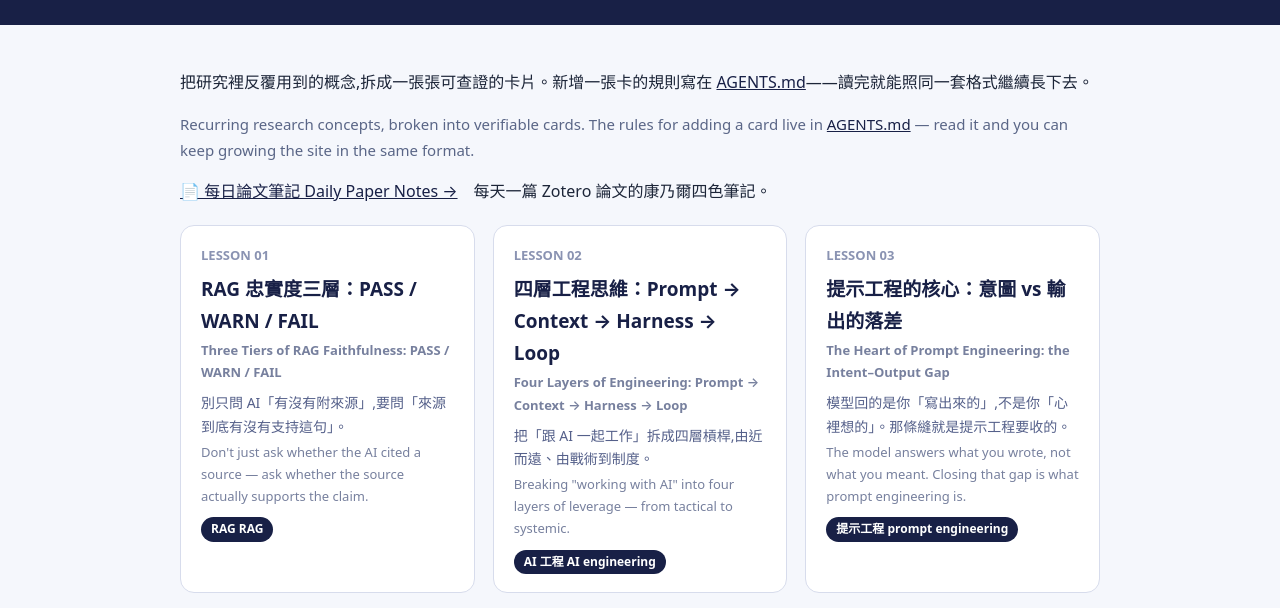
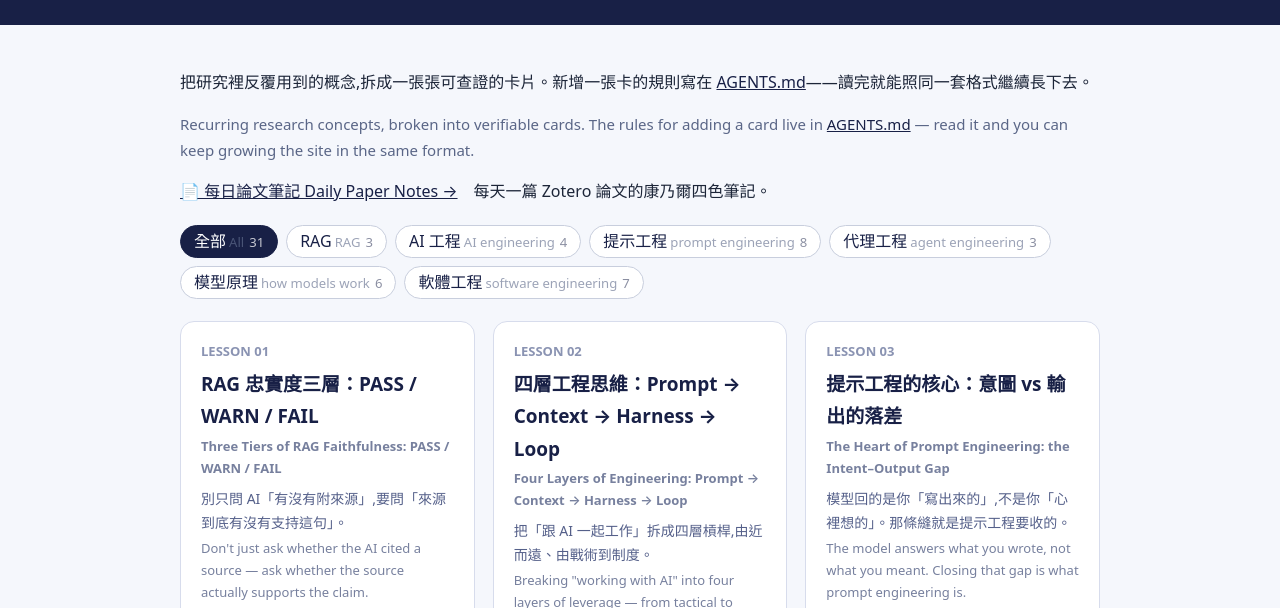
Before and after one commit to mcwemw/acrobuster-lessons, a plain HTML site: page index.html in a window 1280 px wide. Shown: the part 112-720 px from the top of the page. Drawn offline with Linux system fonts and the light colour scheme; some packages are replaced by stand-ins of ours; a script that the page names is missing.

Commit message:
feat(index): clickable tag filter — filter bar with per-tag counts + clickable card chips
Co-Authored-By: Claude Opus 4.8 <noreply@anthropic.com>

```diff
--- a/index.html
+++ b/index.html
@@ -5,6 +5,17 @@
 <meta name="viewport" content="width=device-width, initial-scale=1">
 <title>ACROBUSTER 研究講義站 · Research Lessons</title>
 <link rel="stylesheet" href="assets/style.css">
+<style>
+  .filterbar{display:flex;flex-wrap:wrap;gap:8px;margin:4px 0 22px}
+  .filterbar button{font:inherit;cursor:pointer;border:1px solid #c8cedd;background:#fff;
+    color:#182046;border-radius:999px;padding:5px 13px;line-height:1.3;transition:.15s}
+  .filterbar button .en{opacity:.6;font-size:.82em;margin-left:3px}
+  .filterbar button .n{opacity:.5;font-size:.82em;margin-left:5px}
+  .filterbar button:hover{border-color:#182046}
+  .filterbar button.active{background:#182046;color:#fff;border-color:#182046}
+  .filterbar button.active .en,.filterbar button.active .n{opacity:.75}
+  .lesson-card .chip{cursor:pointer}
+</style>
 </head>
 <body>
 <header class="site">
@@ -19,6 +30,7 @@
   <p class="en">Recurring research concepts, broken into verifiable cards. The rules for adding a card live in
      <a href="AGENTS.md">AGENTS.md</a> — read it and you can keep growing the site in the same format.</p>
   <p style="margin:4px 0 20px"><a href="notes.html">📄 每日論文筆記 Daily Paper Notes →</a>　每天一篇 Zotero 論文的康乃爾四色筆記。</p>
+  <div class="filterbar" id="filterbar"></div>
   <div class="grid" id="grid"></div>
 </main>
 <footer class="site">
@@ -44,21 +56,64 @@
     "模型原理": "how models work",
     "軟體工程": "software engineering"
   };
+  var activeTag = "all";  // 目前選的標籤;"all"=全部
+
+  function applyFilter(tag) {
+    activeTag = tag;
+    document.querySelectorAll("#grid .lesson-card").forEach(function (card) {
+      card.style.display = (tag === "all" || card.dataset.tag === tag) ? "" : "none";
+    });
+    document.querySelectorAll("#filterbar button").forEach(function (b) {
+      b.classList.toggle("active", b.dataset.tag === tag);
+    });
+  }
+
+  function renderFilterBar() {
+    var bar = document.getElementById("filterbar");
+    // 依首次出現順序收集標籤 + 計數
+    var order = [], count = {};
+    LESSONS.forEach(function (l) {
+      if (!(l.tag in count)) { order.push(l.tag); count[l.tag] = 0; }
+      count[l.tag]++;
+    });
+    function mkBtn(tag, zh, en, n) {
+      var b = document.createElement("button");
+      b.dataset.tag = tag;
+      b.innerHTML = zh + (en ? '<span class="en">' + en + '</span>' : '') +
+                    '<span class="n">' + n + '</span>';
+      b.onclick = function () { applyFilter(tag); };
+      bar.appendChild(b);
+    }
+    mkBtn("all", "全部", "All", LESSONS.length);
+    order.forEach(function (tag) {
+      mkBtn(tag, tag, TAG_EN[tag] || "", count[tag]);
+    });
+  }
+
   function renderLessons() {
   var grid = document.getElementById("grid");
   LESSONS.forEach(function (l) {
     var a = document.createElement("a");
     a.className = "lesson-card";
     a.href = "lessons/" + l.id + "-" + l.slug + ".html";
+    a.dataset.tag = l.tag;
     var tagEn = TAG_EN[l.tag] ? ' ' + TAG_EN[l.tag] : '';
     a.innerHTML =
       '<div class="id">LESSON ' + l.id + '</div>' +
       '<h3>' + l.title + '<span class="en">' + l.title_en + '</span></h3>' +
       '<p>' + l.summary + '</p>' +
       '<p class="en">' + l.summary_en + '</p>' +
-      '<span class="chip">' + l.tag + tagEn + '</span>';
+      '<span class="chip" data-tag="' + l.tag + '">' + l.tag + tagEn + '</span>';
+    // 點卡片上的 chip = 過濾到該標籤(不跳頁)
+    a.querySelector(".chip").addEventListener("click", function (e) {
+      e.preventDefault(); e.stopPropagation();
+      applyFilter(l.tag);
+      document.getElementById("filterbar").scrollIntoView({behavior:"smooth", block:"nearest"});
+    });
     grid.appendChild(a);
   });
+  renderFilterBar();
+  applyFilter("all");
   }
   var s = document.createElement("script");
   s.src = "content/lessons.js?t=" + Date.now();
```
